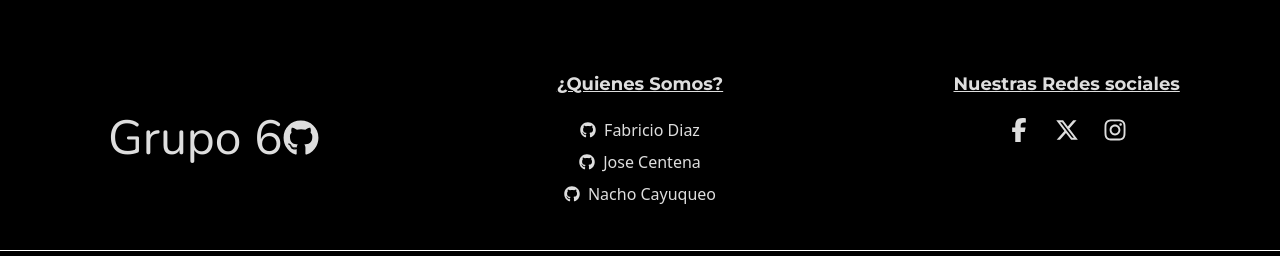
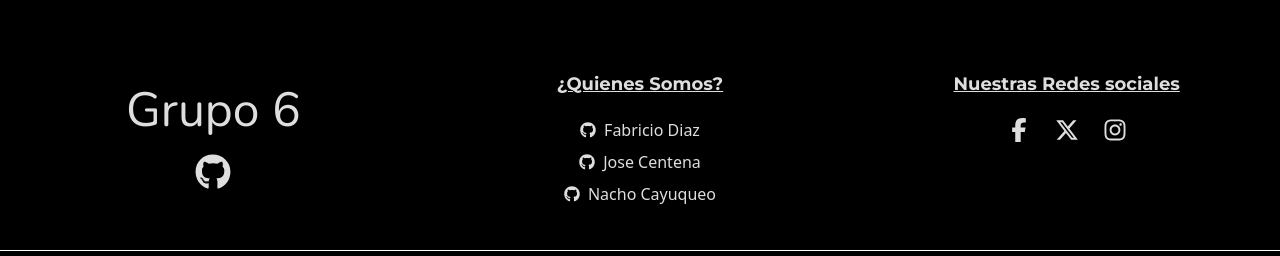
Before and after one commit to diazfabrici0/bandasMusicaAppReact, a React (Create React App) app: page / in a window 1280 px wide. Shown: the part 870-1126 px from the top of the page. Built offline with nearby package versions, Linux system fonts and the light colour scheme; a web font is replaced by a local one.

Commit message:
estilos agregados

```diff
--- a/src/components/Footer/Footer.module.css
+++ b/src/components/Footer/Footer.module.css
@@ -7,11 +7,11 @@
 }
 
 .footer_container_group_name {
-  @apply flex justify-center items-center;
+  @apply flex flex-col justify-center items-center;
 }
 
 .footer_text_group_name {
-  @apply text-5xl font-Nunito;
+  @apply text-5xl mb-5 font-Nunito;
 }
 
 .footer_title {
```
